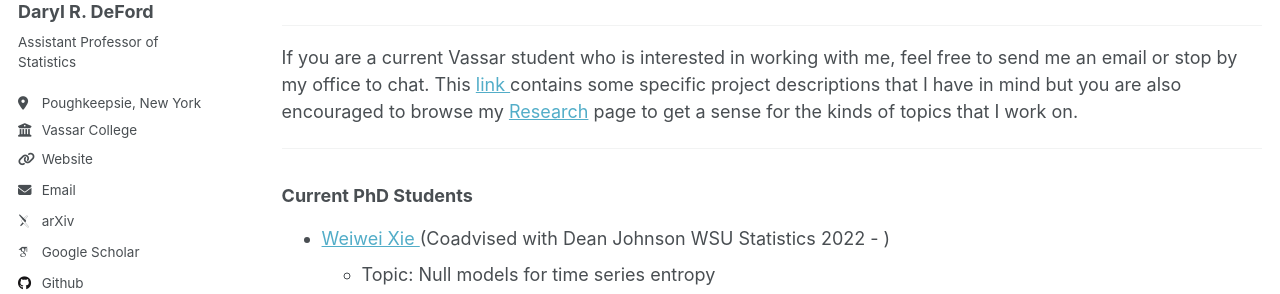
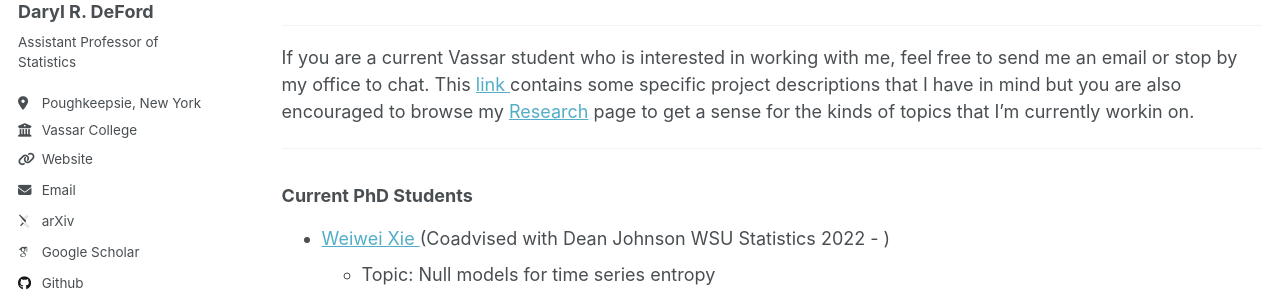
Before and after one commit to drdeford/drdeford.github.io, a Jekyll site: the page built from _pages/Students.md, in a window 1280 px wide and 900 px high. Shown: the part 286-580 px from the top of the window. Built offline with Jekyll 4.4.1, drawn with Linux system fonts in a browser that asks for light colours; some web fonts are replaced.

Commit message:
Update Students.md

```diff
--- a/_pages/Students.md
+++ b/_pages/Students.md
@@ -12,7 +12,7 @@ One of the best parts of being a faculty member is having the opportunity to men
 
 <hr>
 
-If you are a current Vassar student who is interested in working with me, feel free to send me an email or stop by my office to chat. This <a href="../files/Potential_Student_Projects.pdf"> link </a> contains some specific project descriptions that I have in mind but you are also encouraged to browse my <a href="../Research"> Research</a> page to get a sense for the kinds of topics that I work on.
+If you are a current Vassar student who is interested in working with me, feel free to send me an email or stop by my office to chat. This <a href="../files/Potential_Student_Projects.pdf"> link </a> contains some specific project descriptions that I have in mind but you are also encouraged to browse my <a href="../Research"> Research</a> page to get a sense for the kinds of topics that I'm currently workin on.
 
 
 <hr>
```
